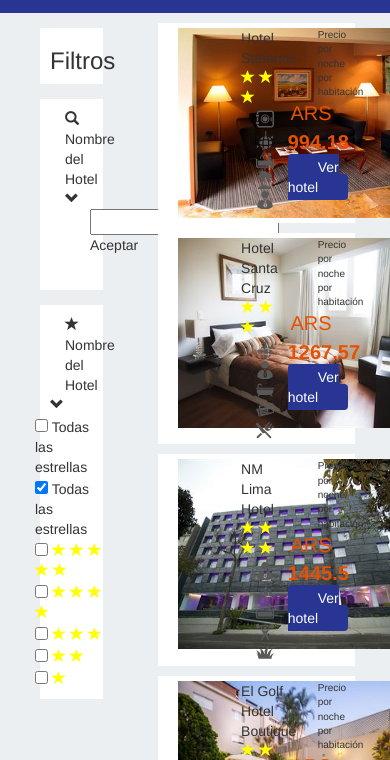
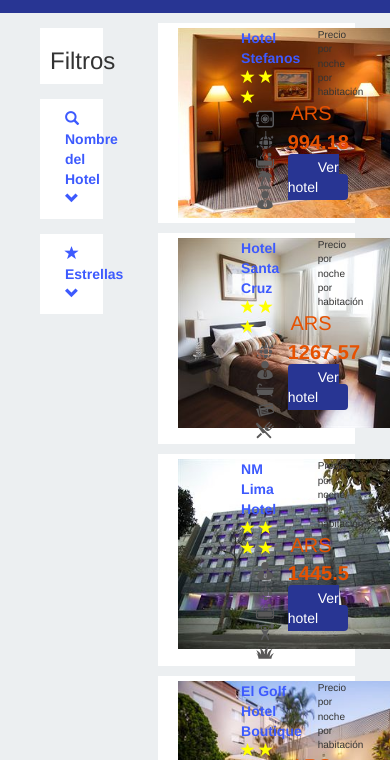
Before and after one commit to c4rlosc7/test-almundo, a plain HTML site: page frontend-angularjs/app/index.html in a window 390 px wide. Shown: the part 67-827 px from the top of the page. Drawn offline with nearby package versions, Linux system fonts and the light colour scheme.

Commit message:
finished details

```diff
--- a/frontend-angularjs/app/app.js
+++ b/frontend-angularjs/app/app.js
@@ -14,11 +14,31 @@
                                     srvHotel){
 
     $scope.hotelList = [];
+    $scope.showFilter = false;
+    $scope.showStar = false;
 
     /* Load file */
     angular.element(document).ready(function(){
       $scope.loadHotelList();
     });
+
+    /* Show filter */
+    $scope.showAndHideFilter = function(showFilter){
+      if($scope.showFilter == true){
+        $scope.showFilter = false;
+      }else if($scope.showFilter == false){
+        $scope.showFilter = true;
+      }
+    };
+
+    /* Show stars */
+    $scope.showStars = function(showStar){
+      if($scope.showStar == true){
+        $scope.showStar = false;
+      }else if($scope.showStar == false){
+        $scope.showStar = true;
+      }
+    };
 
     /* Load message list using mocks */
     $scope.loadHotelList = function(){
--- a/frontend-angularjs/app/index.html
+++ b/frontend-angularjs/app/index.html
@@ -20,44 +20,44 @@
                 </div>
                 <div class="row style-field padding-10">
                     <div class="col-xs-1">
-                        <span class="glyphicon glyphicon-search" aria-hidden="true"></span>
+                        <span class="glyphicon glyphicon-search blue" aria-hidden="true"></span>
                     </div>
                     <div class="col-xs-9">
-                        <span>Nombre del Hotel</h3>
+                        <span class="blue bold">Nombre del Hotel</h3>
                     </div>
-                    <span class="glyphicon glyphicon-chevron-up" ng-hide="true" aria-hidden="true"></span>
                     <div class="col-xs-1">
-                        <span class="glyphicon glyphicon-chevron-down" aria-hidden="true"></span>
+                        <span class="glyphicon glyphicon-chevron-up blue mouse-pointer" ng-click="showAndHideFilter(showFilter)"
+                         ng-show="showFilter" aria-hidden="true"></span>
+                        <span class="glyphicon glyphicon-chevron-down blue mouse-pointer" ng-click="showAndHideFilter(showFilter)"
+                         ng-hide="showFilter" aria-hidden="true"></span>
                     </div>
-                    <div class="row style-field padding-10">
-                        <div class="col-xs-4">
-                            <input type="text">
+                    <div class="row style-field padding-10 margin-top-35" ng-show="showFilter">
+                        <div class="col-xs-8">
+                            <input type="text" class="width-100" placeholder="Ingrese el nombre del hotel">
                         </div>
                         <div class="col-xs-4">
-                            <span>Aceptar</span>
+                            <span class="btn-aceptar">Aceptar</span>
                         </div>
                     </div>
                 </div>
                 <div class="row style-field padding-10">
                     <div class="col-xs-1">
-                        <span class="glyphicon glyphicon-star" aria-hidden="true"></span>
+                        <span class="glyphicon glyphicon-star blue" aria-hidden="true"></span>
                     </div>
                     <div class="col-xs-9">
-                        <span>Nombre del Hotel</h3>
+                        <span class="blue bold">Estrellas</h3>
                     </div>
-                    <span class="glyphicon glyphicon-chevron-up" ng-hide="true" aria-hidden="true"></span>
-                    <div class="col-xs-">
-                        <span class="glyphicon glyphicon-chevron-down" aria-hidden="true"></span>
+                    <div class="col-xs-1">
+                        <span class="glyphicon glyphicon-chevron-up blue mouse-pointer" ng-click="showStars(showStar)"
+                        ng-show="showStar" aria-hidden="true"></span>
+                        <span class="glyphicon glyphicon-chevron-down blue mouse-pointer" ng-click="showStars(showStar)"
+                        ng-hide="showStar" aria-hidden="true"></span>
                     </div>
-                    <div class="row">
-                        <input type="checkbox">
-                        <span>Todas las estrellas</span>
+                    <div class="row margin-left-15" ng-show="showStar">
+                        <div><input type="checkbox" ng-checked="true"></div>
+                        <div><span class="bold">Todas las estrellas</span></div>
                     </div>
-                    <div class="row">
-                        <input type="checkbox" ng-checked="true">
-                        <span>Todas las estrellas</span>
-                    </div>
-                    <div class="row">
+                    <div class="row margin-left-15" ng-show="showStar">
                         <input type="checkbox">
                         <span class="glyphicon glyphicon-star yellow" aria-hidden="true"></span>
                         <span class="glyphicon glyphicon-star yellow" aria-hidden="true"></span>
@@ -65,25 +65,25 @@
                         <span class="glyphicon glyphicon-star yellow" aria-hidden="true"></span>
                         <span class="glyphicon glyphicon-star yellow" aria-hidden="true"></span>
                     </div>
-                    <div class="row">
+                    <div class="row margin-left-15" ng-show="showStar">
                         <input type="checkbox">
                         <span class="glyphicon glyphicon-star yellow" aria-hidden="true"></span>
                         <span class="glyphicon glyphicon-star yellow" aria-hidden="true"></span>
                         <span class="glyphicon glyphicon-star yellow" aria-hidden="true"></span>
                         <span class="glyphicon glyphicon-star yellow" aria-hidden="true"></span>
                     </div>
-                    <div class="row">
+                    <div class="row margin-left-15" ng-show="showStar">
                         <input type="checkbox">
                         <span class="glyphicon glyphicon-star yellow" aria-hidden="true"></span>
                         <span class="glyphicon glyphicon-star yellow" aria-hidden="true"></span>
                         <span class="glyphicon glyphicon-star yellow" aria-hidden="true"></span>
                     </div>
-                    <div class="row">
+                    <div class="row margin-left-15" ng-show="showStar">
                         <input type="checkbox">
                         <span class="glyphicon glyphicon-star yellow" aria-hidden="true"></span>
                         <span class="glyphicon glyphicon-star yellow" aria-hidden="true"></span>
                     </div>
-                    <div class="row">
+                    <div class="row margin-left-15" ng-show="showStar">
                         <input type="checkbox">
                         <span class="glyphicon glyphicon-star yellow" aria-hidden="true"></span>
                     </div>
@@ -95,7 +95,7 @@
                         <img src="{{hotel.image}}" alt="{{hotel.name}}" width="250" height="190">
                     </div>
                     <div class="col-xs-3">
-                        <div class="row">{{hotel.name}}</div>
+                        <div class="row blue bold">{{hotel.name}}</div>
                         <div class="row">
                             <!--stars 1-->
                             <div ng-show="{{hotel.stars == 1}}">
--- a/frontend-angularjs/app/style.css
+++ b/frontend-angularjs/app/style.css
@@ -1,6 +1,14 @@
 .header-style{
     background-color: #283593;
     padding: 16px 0;
+}
+
+.no-padding{
+    padding: 0;
+}
+
+.no-margin{
+    margin: 0;
 }
 
 .body-container{
@@ -56,3 +64,29 @@
 .yellow{
     color: yellow;
 }
+
+.blue{
+    color: #3D5AFE;
+}
+
+.width-100{
+    width: 100%;
+}
+
+.btn-aceptar{
+    background-color: #283593;
+    color: white;
+    padding: 5px 10px;
+}
+
+.margin-left-15{
+    margin-left: 15px;
+}
+
+.mouse-pointer{
+    cursor: pointer;
+}
+
+.margin-top-35{
+    margin-top: 35px !important;
+}
```
Also changed, not shown: README.md.
